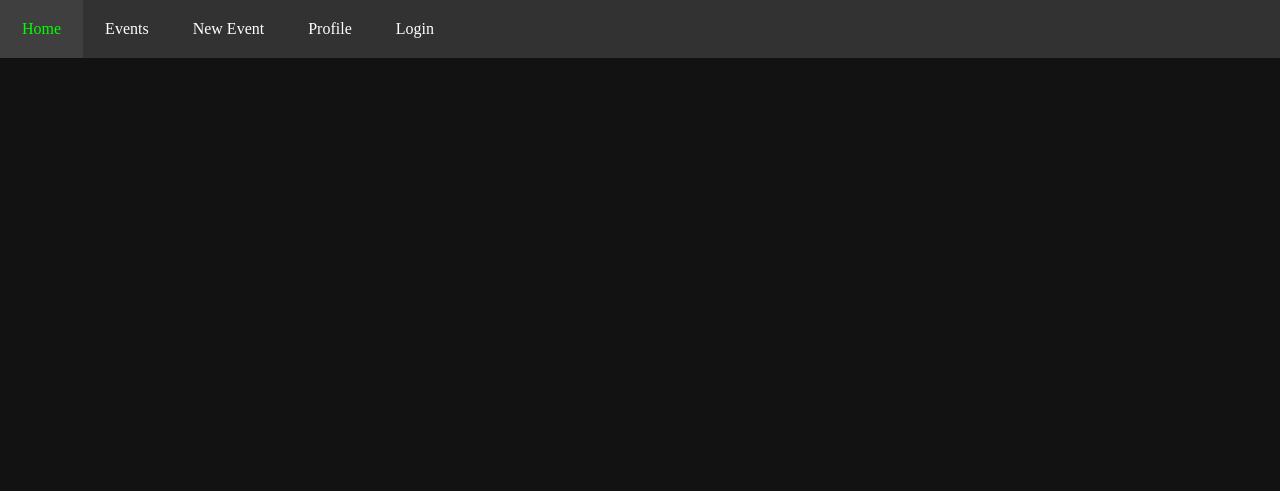
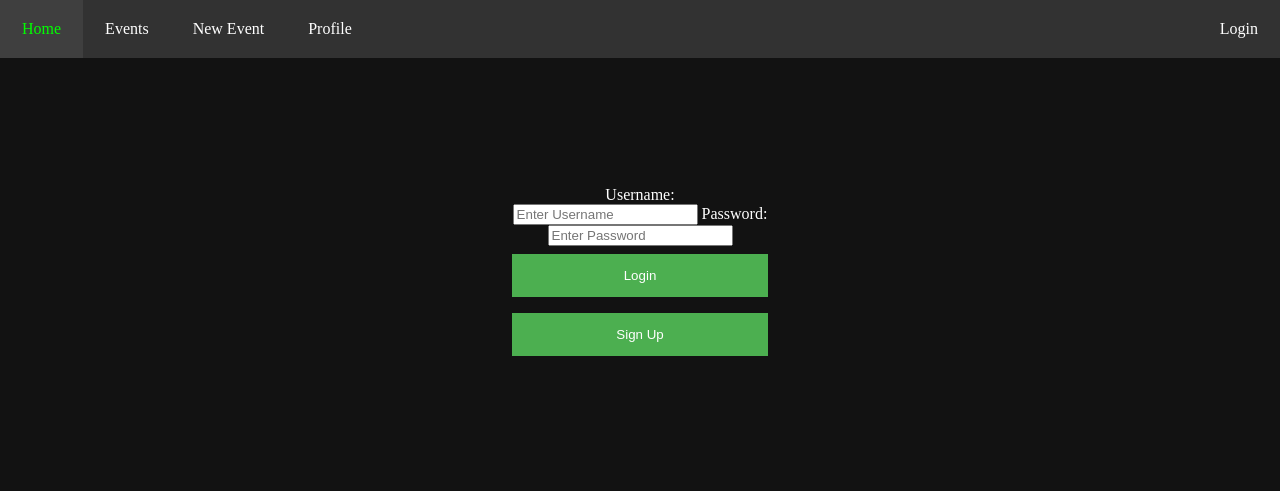
Before and after one commit to bentondavidl/Software-Engineering-MeetUp-Website, a Flask app: template templates/login.html in a window 1280 px wide. Shown: the top 491 px of the page. Run offline with Flask 2, Linux system fonts and the light colour scheme; the template is opened without the code that fills it, so the values that code supplies are empty.

Commit message:
Created login page with barebones html

```diff
--- a/static/css/main.css
+++ b/static/css/main.css
@@ -120,3 +120,20 @@ h2{
 .info{
 	padding-left: 20px;
 }
+
+.login_box{
+    color: white;
+    text-align: center;
+    padding: 10% 40%;
+}
+
+button{
+      background-color: #4CAF50;
+      color: white;
+      padding: 14px 20px;
+      margin: 8px 0;
+      border: none;
+      cursor: pointer;
+      width: 100%;
+
+}
--- a/templates/login.html
+++ b/templates/login.html
@@ -1,27 +1,32 @@
 <!DOCTYPE html>
 <html lang="en">
   <head>
-        <meta charset="utf-8">
-        <meta name="viewport" content="width=device-width, initial-scale=1">
-        <meta name="description" content="UNCC Notes App">
-        <title>Login</title>
       <link rel="stylesheet" href="..\static\css\main.css">
+      <title>Event Melon Home</title>
+
       <nav>
         <ul id="navbar">
           <li><a class="nav-link" href="/index"> Home </a></li>
           <li><a class="nav-link"  href="/events"> Events </a></li>
           <li><a class="nav-link"  href="/events/new"> New Event </a></li>
           <li><a class="nav-link"  href="/profile"> Profile </a></li>
+          <div class="nav-right">
             <li><a class="nav-link" id="login"  href="/login"> Login </a></li>
-
-
+          </div>
         </ul>
       </nav>
 
   </head>
     <body>
-
-
-
+        <div class="container">
+            <div class="login_box">
+                Username:
+                <input type="text" placeholder="Enter Username" name="uname" required>
+                Password:
+                <input type="password" placeholder="Enter Password" name="psw" required>
+                <button type="button">Login</button>
+                <button type="button">Sign Up</button>
+            </div>
+        </div>
     </body>
 </html>
```
Lines whose indentation alone changed are shown as unchanged.
